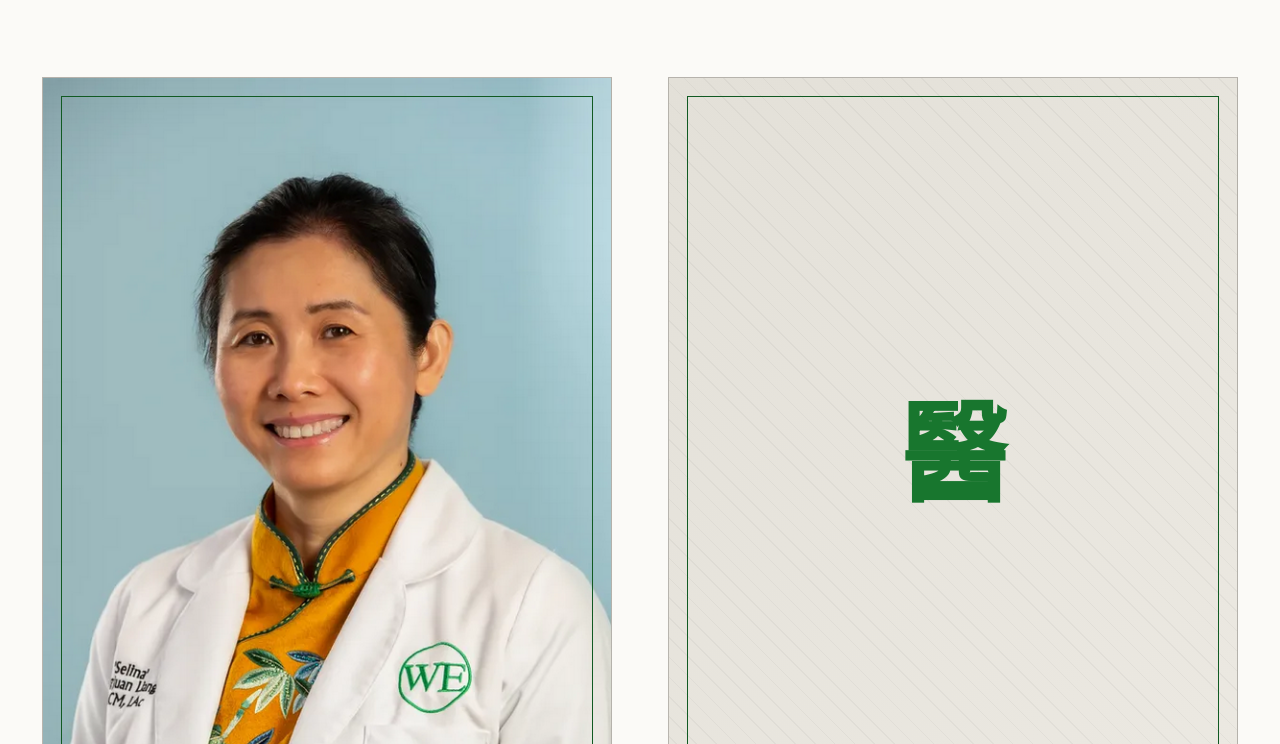
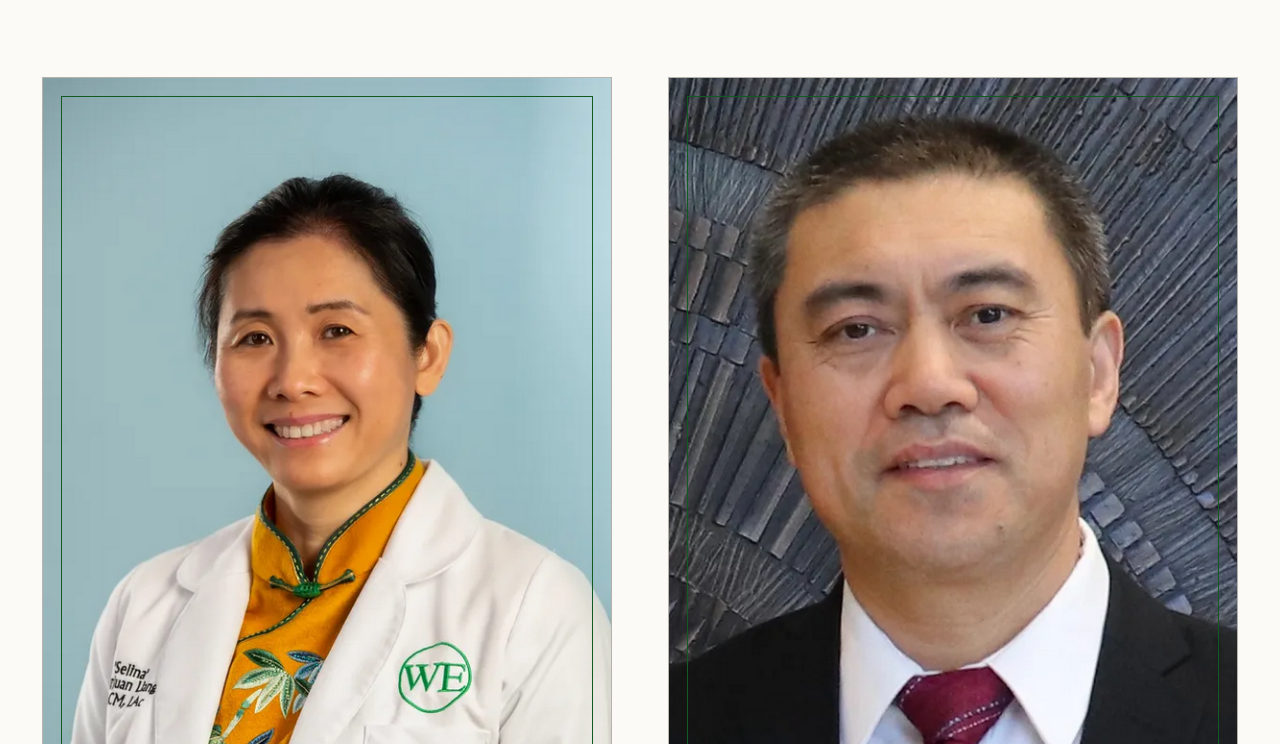
Before and after one commit to nepfvak/we-health, a plain HTML site: page about.html in a window 1280 px wide. Shown: the part 856-1600 px from the top of the page. Drawn offline with nearby package versions, Linux system fonts and the light colour scheme.

Commit message:
Add Dr. Zhao portrait and wire up to about page practitioner card
Co-Authored-By: Claude Sonnet 4.6 <noreply@anthropic.com>

```diff
--- a/about.html
+++ b/about.html
@@ -347,9 +347,7 @@
       <!-- Tieqiang Zhao -->
       <div class="practitioner-card reveal d2">
         <div class="practitioner-portrait">
-          <div class="ph">
-            <b>醫</b>
-          </div>
+          <img src="assets/dr-zhao-portrait.png" alt="Portrait of Dr. Tieqiang Zhao" style="position:absolute;inset:0;width:100%;height:100%;object-fit:cover;z-index:0;" />
           <div class="stamp" style="transform:rotate(-3deg)">仁</div>
         </div>
         <div class="practitioner-name">
```
Also changed, not shown: assets/dr-zhao-portrait.png (added).
